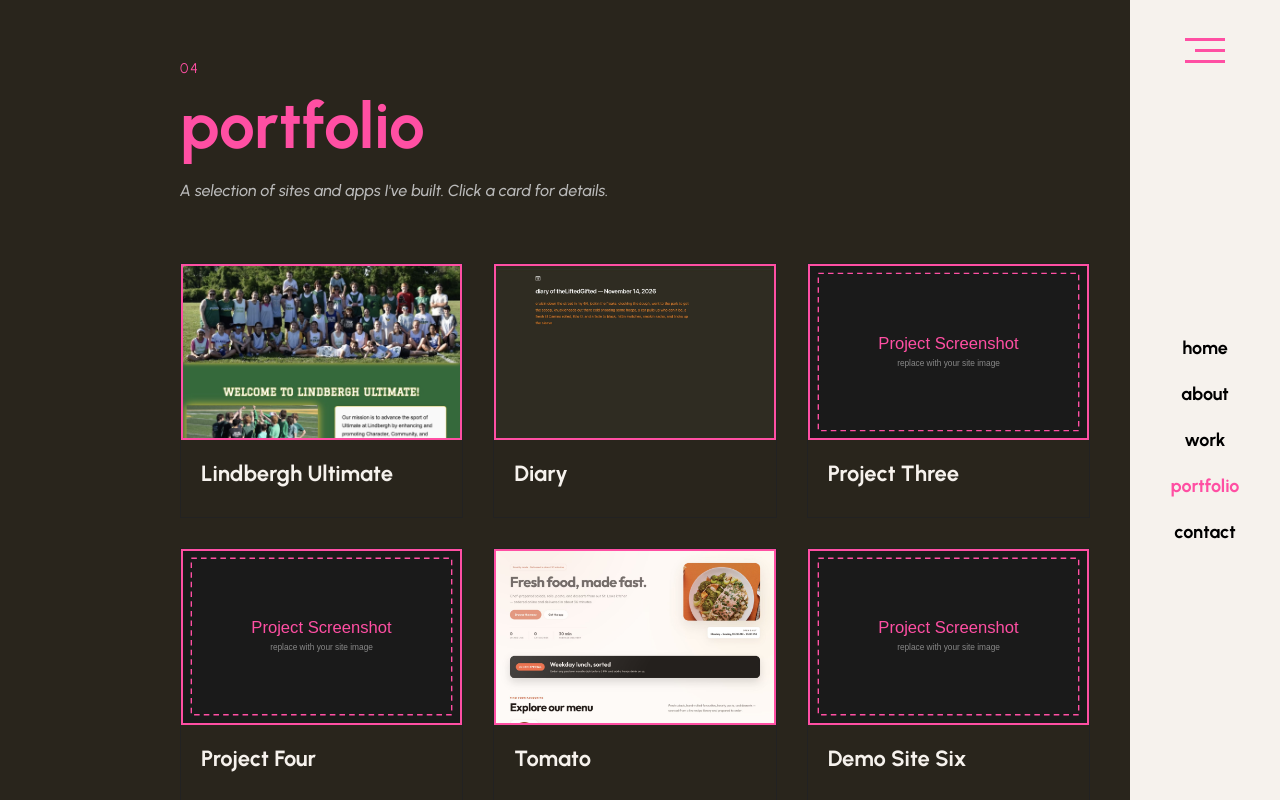
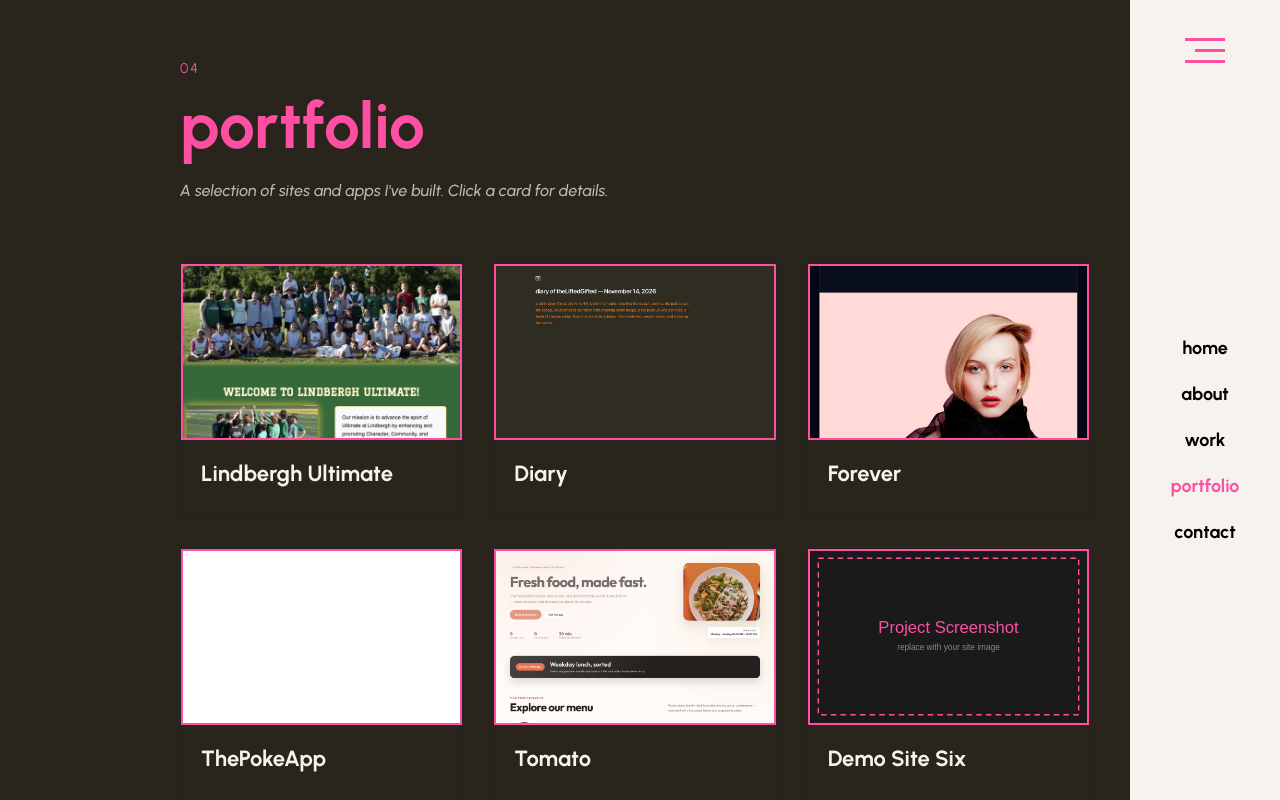
Before and after one commit to biesboerTerry-FS/thatDevTerry, a React (Create React App) app: page /portfolio in a window 1280 px wide. Shown: the top 800 px of the page. Built offline with nearby package versions, Linux system fonts and the light colour scheme.

Commit message:
Add Forever and ThePokeApp projects to portfolio

```diff
--- a/src/data/projects.js
+++ b/src/data/projects.js
@@ -2,6 +2,8 @@ import placeholderImage from "../images/placeholder.svg";
 import tomatoImage from "../images/tomato.jpg";
 import projectOneImage from "../images/project-one.jpg";
 import diaryImage from "../images/diary.jpg";
+import foreverImage from "../images/forever.jpg";
+import pokeAppImage from "../images/thepokeapp.jpg";
 
 export const projects = [
 	{
@@ -28,20 +30,28 @@ export const projects = [
 		tags: ["Next.js", "JavaScript", "React"],
 	},
 	{
-		title: "Project Three",
-		description: "Placeholder description. Replace with a short summary of this site.",
-		url: "https://example.com",
-		repo: "https://github.com/thatdevterry/project-three",
-		image: placeholderImage,
-		tags: ["JavaScript", "API"],
+		title: "Forever",
+		description:
+			"An e-commerce storefront with product browsing, search, wishlist, cart, and sign-in.",
+		url: "https://forever-frontend-gamma-wheat.vercel.app",
+		repo: "https://github.com/biesboerTerry-FS/Forever",
+		image: foreverImage,
+		tags: ["React", "JavaScript", "E-commerce"],
+		links: [
+			{
+				label: "Admin",
+				url: "https://vercel.com/terry-biesboers-projects/forever-admin/BWXD8TmKLL19UAPWHHSkeNS2NWeg",
+			},
+		],
 	},
 	{
-		title: "Project Four",
-		description: "Placeholder description. Replace with a short summary of this site.",
-		url: "https://example.com",
-		repo: "https://github.com/thatdevterry/project-four",
-		image: placeholderImage,
-		tags: ["React", "Firebase"],
+		title: "ThePokeApp",
+		description:
+			"A Pokémon-themed app for browsing and exploring Pokémon data.",
+		url: "https://thepokeapp.vercel.app",
+		repo: "https://github.com/biesboerTerry-FS/ThePokeApp",
+		image: pokeAppImage,
+		tags: ["React", "JavaScript", "API"],
 	},
 	{
 		title: "Tomato",
```
Also changed, not shown: src/images/forever.jpg (added), src/images/thepokeapp.jpg (added).
